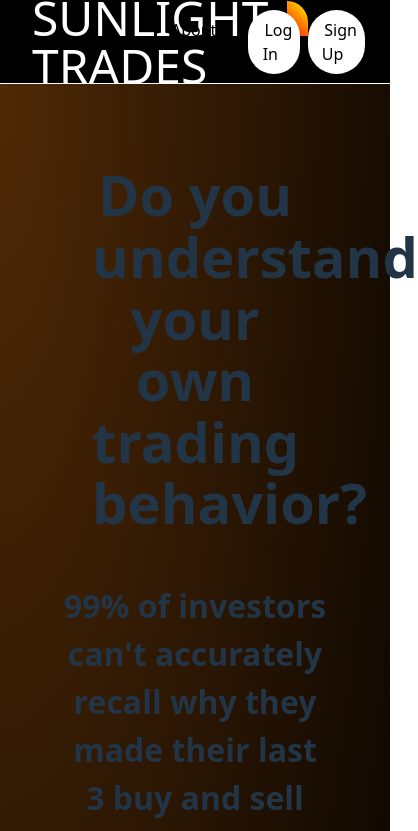
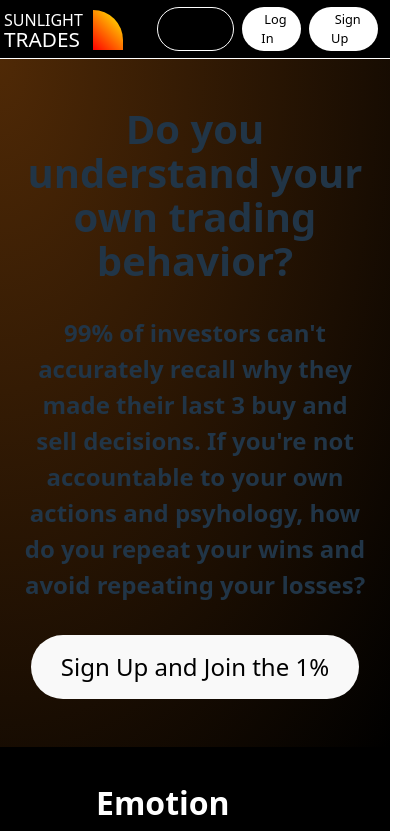
Before and after one commit to mattywentworth/sunlight-trades, a React (Vite) app: page / in a window 390 px wide. Shown: the top 831 px of the page, 418 px wide, since content can reach past the window. Built offline with nearby package versions, Linux system fonts and the light colour scheme; no server answers; what @polygon.io/client-js, twelvedata would draw is missing.

Commit message:
Add responsive styling to some of the homepage

```diff
--- a/src/components/header/Header.module.css
+++ b/src/components/header/Header.module.css
@@ -11,3 +11,10 @@
     top: 0;
     z-index: 2;
 }
+
+@media screen and (max-width: 560px) {
+    .header {
+        padding: 0.25rem;
+        height: 7vh;
+    }
+}
--- a/src/components/header/Logo.jsx
+++ b/src/components/header/Logo.jsx
@@ -8,6 +8,10 @@ export const Logo = () => {
         <div className={styles.logo}>
             <Link to='/' className={styles.link}>
                 <div className={styles.logoName}>SUNLIGHT TRADES</div>
+                <div className={styles.logoNameStack}>
+                    <div className={styles.logoNameStackWordOne}>SUNLIGHT</div>
+                    <div className={styles.logoNameStackWordTwo}>TRADES</div>
+                </div>
                 <div className={styles.logoVisual}></div>
             </Link>
         </div>
--- a/src/components/header/Logo.module.css
+++ b/src/components/header/Logo.module.css
@@ -23,6 +23,10 @@
     line-height: 1;
 }
 
+.logoNameStack {
+    display: none;
+}
+
 .logoVisual {
     /*background-color: orange;*/
     width: 2.2rem;
@@ -30,3 +34,43 @@
     border-radius: 0 40px 0 0;
     background-image: linear-gradient(45deg, var(--color-red), var(--color-yellow));
 }
+
+@media screen and (max-width: 1024px) {
+    .logoName {
+        font-size: 2.5rem;
+    }
+
+    .logoVisual {
+        width: 1.8rem;
+        height: 1.8rem;
+    }
+}
+
+@media screen and (max-width: 830px) {
+
+    .logoName {
+        display: none;
+    }
+
+    .logoNameStack {
+        display: flex;
+        flex-direction: column;
+    }
+
+    .logoNameStackWordOne {
+        padding: 0;
+        margin-bottom: -.5rem;
+    }
+
+    .logoNameStackWordTwo {
+        padding: 0;
+        margin-bottom: -.3rem;
+        font-size: 1.3rem;
+    }
+
+    .logoVisual {
+        align-self: flex-end;
+        width: 2.5rem;
+        height: 2.5rem;
+    }
+}
--- a/src/components/header/Nav.jsx
+++ b/src/components/header/Nav.jsx
@@ -6,12 +6,18 @@ import { NavLink } from 'react-router';
 // 1. Have an object/array in a util folder that contains all info associated with the nav links. Then import that
 //  and map over it to include all relevant details
 
+
+
 export const Nav = () => {
-
+    /* Need to tweak this to work on styling of the NavLinks
+    const handleTabClick = ({isActive, isPending}) => ({
+        backgroundColor: isActive ? "gold" : isPending ? "black" : "black"
+    })
+    */
     return (
         <nav>
             <ul>
-                <li><NavLink to='about' className={styles.navLinkAbout} id='nav-about'>About</NavLink></li>
+                <li className={styles.about}><NavLink to='about' className={styles.navLinkAbout} id='nav-about'>About</NavLink></li>
                 <li className={styles.account}><NavLink to='login' className={styles.navLinkLogIn} id='nav-log-in'>Log In</NavLink></li>
                 <li className={styles.account}><NavLink to='signup' className={styles.navLinkSignUp} id='nav-sign-up'>Sign Up</NavLink></li>
             </ul>
--- a/src/components/header/Nav.module.css
+++ b/src/components/header/Nav.module.css
@@ -27,6 +27,12 @@ nav a {
     padding: 0.5rem 0.5rem;
     color: black;
     border-radius: 50px;
+    width: 100%;
+    height: 100%;
+}
+
+nav a.active {
+    background-color: pink;
 }
 
 nav a:visited {
@@ -54,7 +60,24 @@ nav a:visited {
     color: inherit;
 }
 */
+.about {
+    border: 1px solid white;
+}
+
 .account {
     background-color: white;
     color: black;
 }
+
+@media screen and (max-width: 830px) {
+    nav {
+        max-width: 60%;
+    }
+}
+
+@media screen and (max-width: 560px) {
+    nav li {
+        padding: 0.2rem;
+        font-size: 0.8rem;
+    }
+}
--- a/src/components/home/Hero.module.css
+++ b/src/components/home/Hero.module.css
@@ -22,3 +22,20 @@
 .heroButton {
     font-size: 1.5rem;
 }
+
+@media screen and (max-width: 860px) {
+    .container {
+        padding: 3rem 1.5rem;
+    }
+
+    .h1 {
+        width: 100%;
+        font-size: 2.5rem;
+    }
+
+    .h2 {
+        padding: 2rem 0 2rem 0;
+        font-size: 1.5rem;
+        width: 100%;
+    }
+}
--- a/src/index.css
+++ b/src/index.css
@@ -149,3 +149,9 @@ label {
     background-color: #f9f9f9;
   }
 }
+
+@media screen and (max-width: 560px) {
+  main {
+    top: 7vh;
+  }
+}
```
